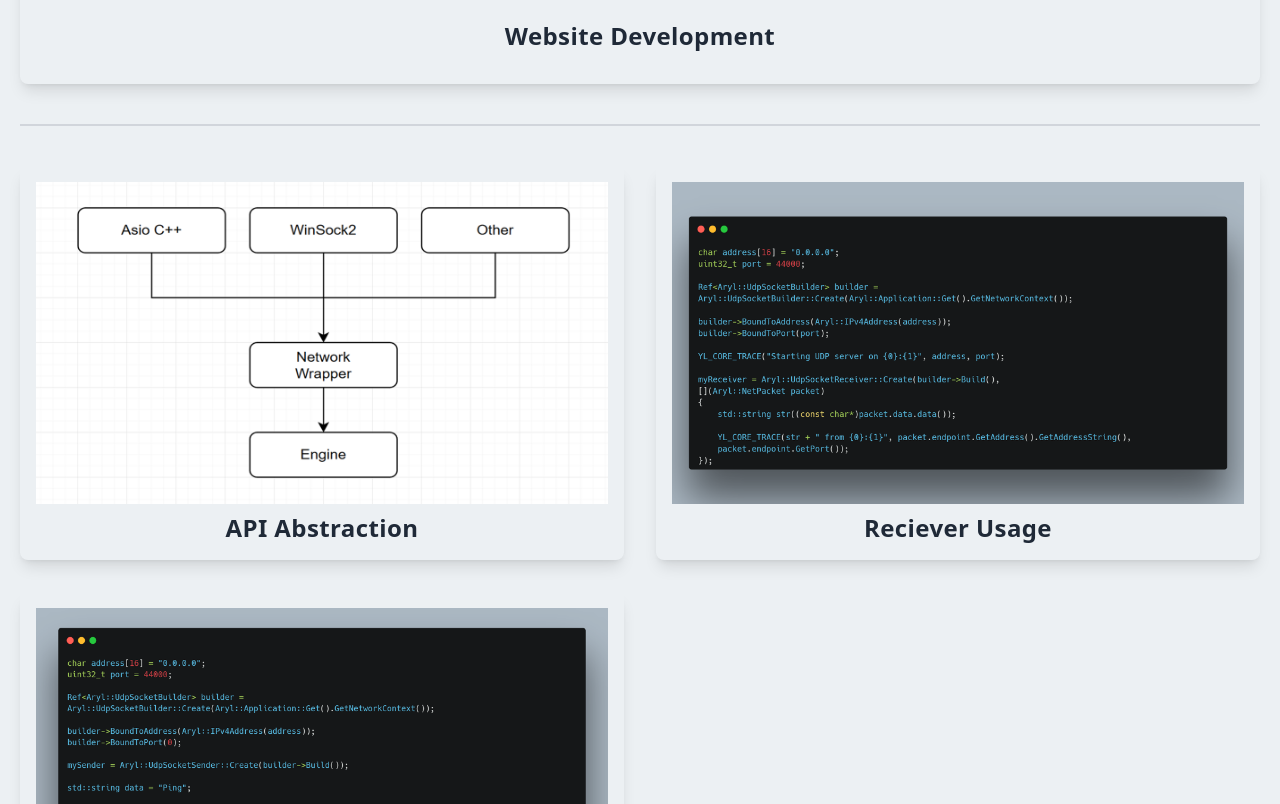
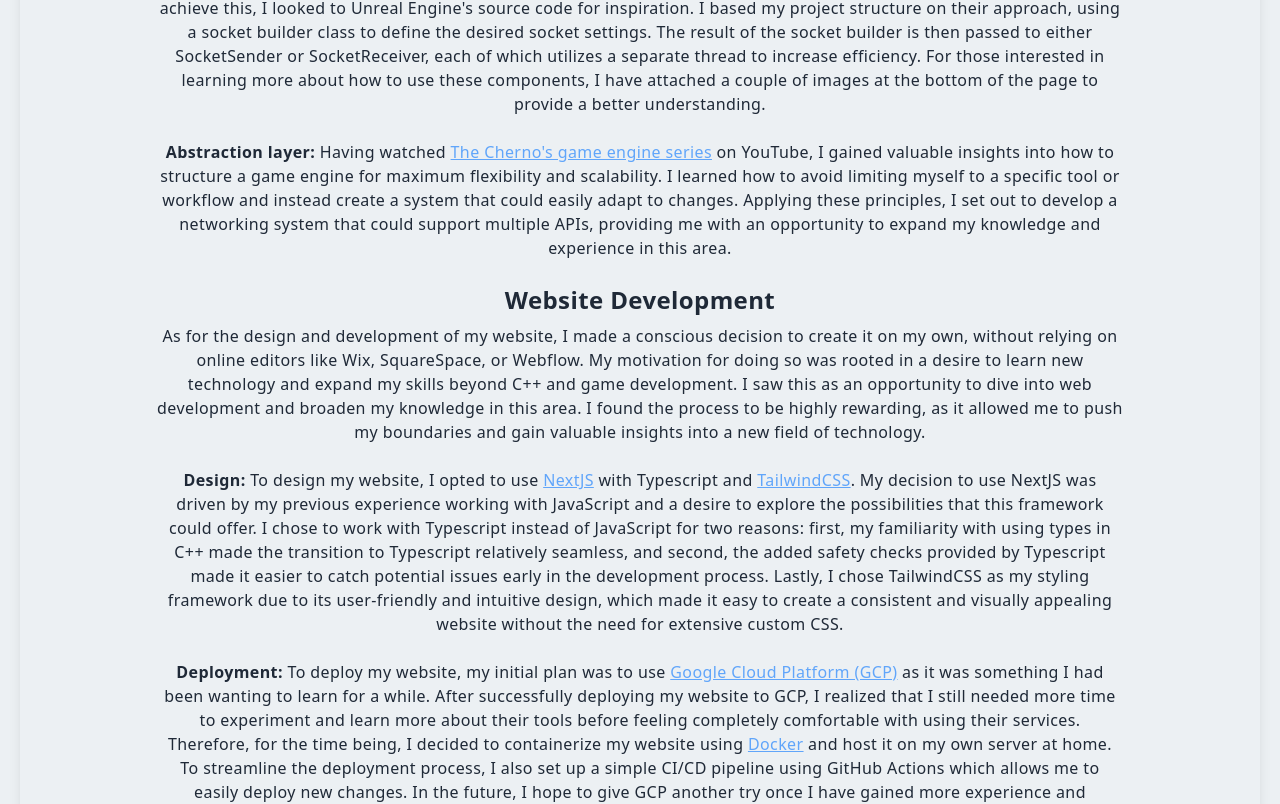
Before and after one commit to TheExeQ/Portfolio, a Next.js app: page /specialization in a window 1280 px wide. Shown: the part 1176-1980 px from the top of the page. Built offline with nearby package versions, Linux system fonts and the light colour scheme.

Commit message:
added more information about specialization

```diff
--- a/app/specialization/page.tsx
+++ b/app/specialization/page.tsx
@@ -15,13 +15,37 @@ const projectProp: ProjectProps = {
             <div>
                 During a 5 week period under my specialization course in school, I decided to take on the challenge of creating a network system and designing the website you are currently looking at.
                 Throughout the process, I learned a great deal about networking, web development, and project management. <br /><br />
-                It was a tough but fulfilling experience that taught me the importance of sticking with it and putting in the effort.
                 To provide more insight into the process of making these two projects, I have added two separate segments where I talk a little more in-depth about my journey and the lessons learned. <br /><br />
                 <p className="font-bold text-2xl pb-2">Network System</p>
                 My goal was to develop a networking system for my game engine that could work seamlessly across different platforms.
-                To achieve this, I aimed to create an abstraction layer that would enable support for multiple networking APIs. <br /><br />
+                To achieve this, I aimed to create an abstraction layer that would enable support for multiple networking APIs.
                 Using Unreal Engine's replication system as a source of inspiration, I set out to develop a simpler version of their design specifically tailored for my game engine.<br /><br />
+                <span className="font-bold">Structure: </span>
+                My goal was to create a simple yet efficient structure that would be user-friendly and easy to work with.
+                To achieve this, I looked to Unreal Engine's source code for inspiration.
+                I based my project structure on their approach, using a socket builder class to define the desired socket settings.
+                The result of the socket builder is then passed to either SocketSender or SocketReceiver, each of which utilizes a separate thread to increase efficiency.
+                For those interested in learning more about how to use these components, I have attached a couple of images at the bottom of the page to provide a better understanding.<br /><br />
+                <span className="font-bold">Abstraction layer: </span>
+                Having watched <a target="_blank" href="https://youtube.com/playlist?list=PLlrATfBNZ98dC-V-N3m0Go4deliWHPFwT" className="underline text-blue-400">The Cherno's game engine series</a> on YouTube, I gained valuable insights into how to structure a game engine for maximum flexibility and scalability.
+                I learned how to avoid limiting myself to a specific tool or workflow and instead create a system that could easily adapt to changes.
+                Applying these principles, I set out to develop a networking system that could support multiple APIs, providing me with an opportunity to expand my knowledge and experience in this area.<br /><br />
                 <p className="font-bold text-2xl pb-2">Website Development</p>
+                As for the design and development of my website, I made a conscious decision to create it on my own, without relying on online editors like Wix, SquareSpace, or Webflow.
+                My motivation for doing so was rooted in a desire to learn new technology and expand my skills beyond C++ and game development.
+                I saw this as an opportunity to dive into web development and broaden my knowledge in this area.
+                I found the process to be highly rewarding, as it allowed me to push my boundaries and gain valuable insights into a new field of technology. <br /><br />
+                <span className="font-bold">Design: </span>
+                To design my website, I opted to use <a target="_blank" href="https://nextjs.org/" className="underline text-blue-400">NextJS</a> with Typescript and <a target="_blank" href="https://tailwindcss.com/" className="underline text-blue-400">TailwindCSS</a>.
+                My decision to use NextJS was driven by my previous experience working with JavaScript and a desire to explore the possibilities that this framework could offer.
+                I chose to work with Typescript instead of JavaScript for two reasons: first, my familiarity with using types in C++ made the transition to Typescript relatively seamless, and second, the added safety checks provided by Typescript made it easier to catch potential issues early in the development process.
+                Lastly, I chose TailwindCSS as my styling framework due to its user-friendly and intuitive design, which made it easy to create a consistent and visually appealing website without the need for extensive custom CSS.<br /><br />
+                <span className="font-bold">Deployment: </span>
+                To deploy my website, my initial plan was to use <a target="_blank" href="https://cloud.google.com/" className="underline text-blue-400">Google Cloud Platform (GCP)</a> as it was something I had been wanting to learn for a while.
+                After successfully deploying my website to GCP, I realized that I still needed more time to experiment and learn more about their tools before feeling completely comfortable with using their services.
+                Therefore, for the time being, I decided to containerize my website using <a target="_blank" href="https://www.docker.com/" className="underline text-blue-400">Docker</a> and host it on my own server at home.
+                To streamline the deployment process, I also set up a simple CI/CD pipeline using GitHub Actions which allows me to easily deploy new changes.
+                In the future, I hope to give GCP another try once I have gained more experience and knowledge with their platform.<br /><br />
             </div>
         ),
     trailer: "/assets/specialization/arylnet.mp4",
```
